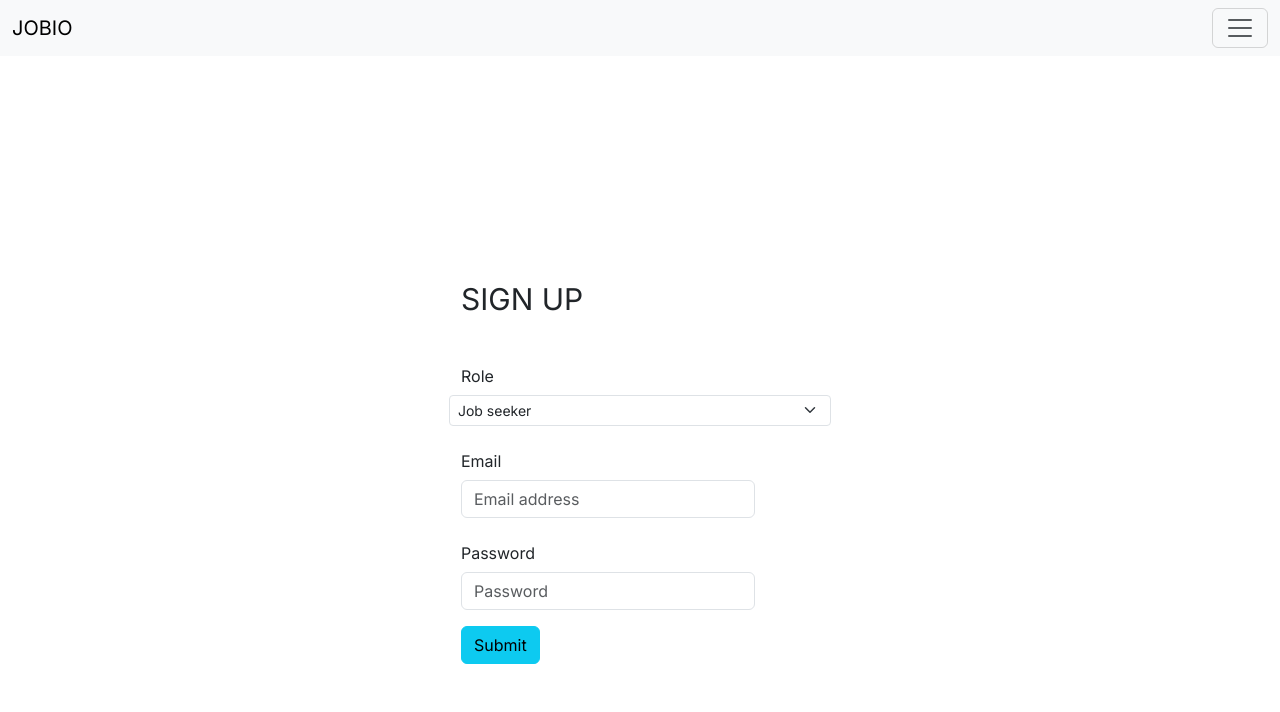
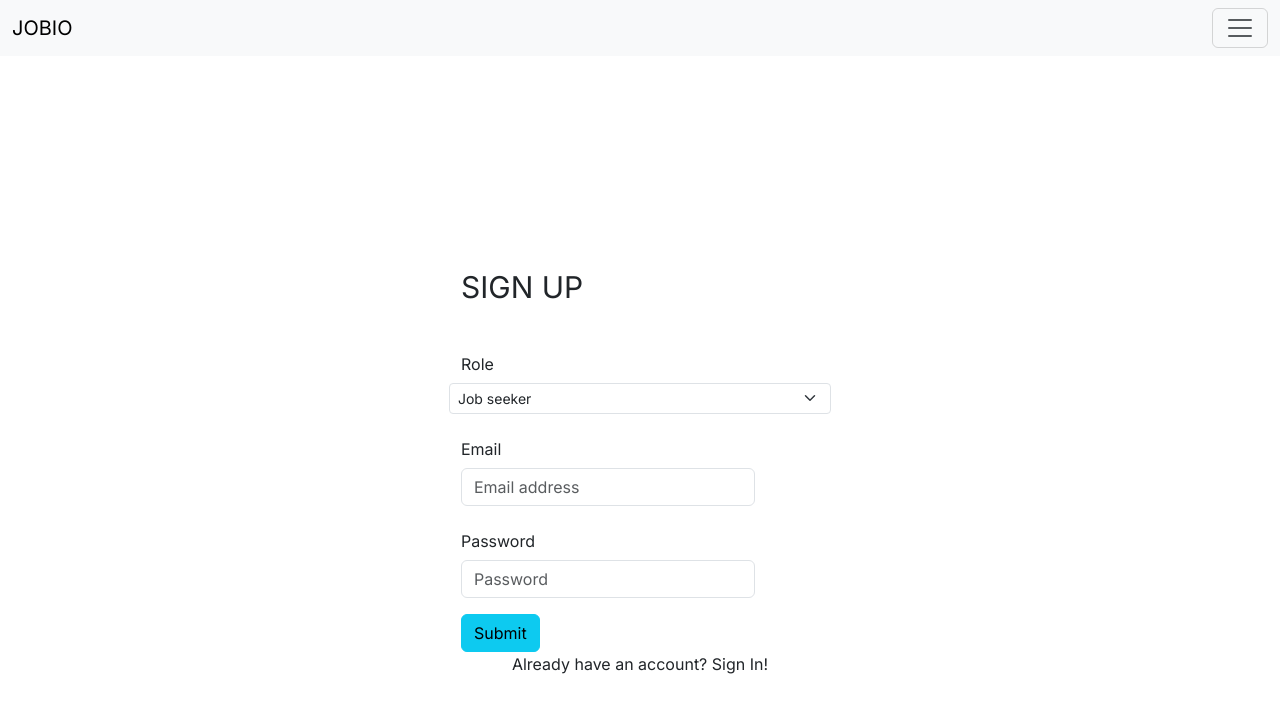
Before and after one commit to MishaFomenko/jobio, a Next.js app in the folder jobio-front/: page /signup in a window 1280 px wide. Shown: the top 712 px of the page. Built offline with nearby package versions, Linux system fonts and the light colour scheme.

Commit message:
added link from dignup to signin

```diff
--- a/jobio-front/app/signup/page.tsx
+++ b/jobio-front/app/signup/page.tsx
@@ -9,6 +9,7 @@ import { customPoster } from '../utils/fetch-requests';
 import { UserContext } from '../types';
 import React from 'react';
 import { useRouter } from 'next/navigation';
+import Link from 'next/link';
 
 const SignUpPage: React.FC = () => {
 
@@ -46,7 +47,7 @@ const SignUpPage: React.FC = () => {
 
 
     return (
-        <div className='flex justify-center items-center h-screen'>
+        <div className='flex flex-col justify-center items-center h-screen'>
             <Form onSubmit={(event) => handleSignUp(event)}>
                 <p className='text-3xl mb-10'>SIGN UP</p>
 
@@ -81,6 +82,7 @@ const SignUpPage: React.FC = () => {
                     Submit
                 </Button>
             </Form>
+            <Link href='/signin'>Already have an account? Sign In!</Link>
         </div>
     );
 }
```
